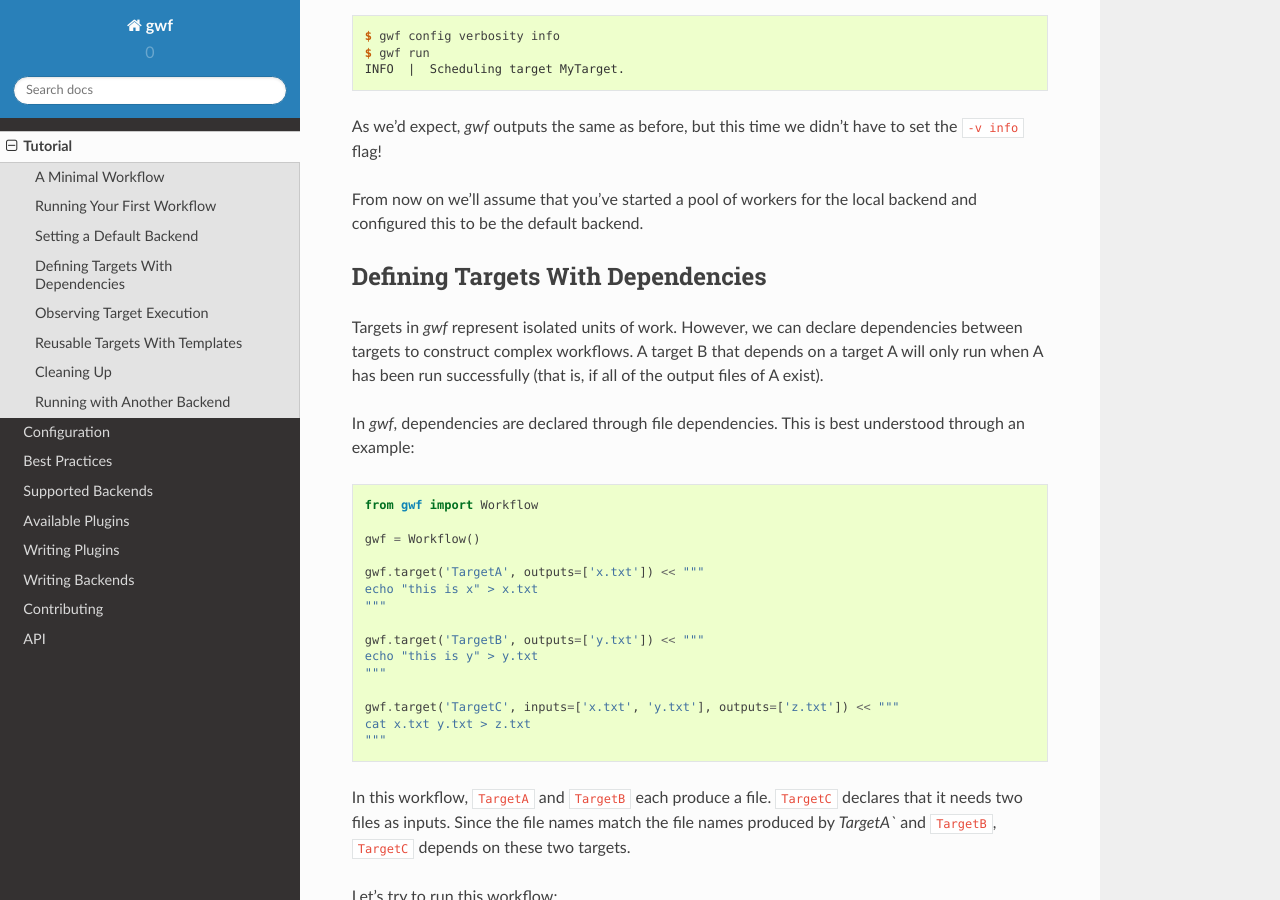
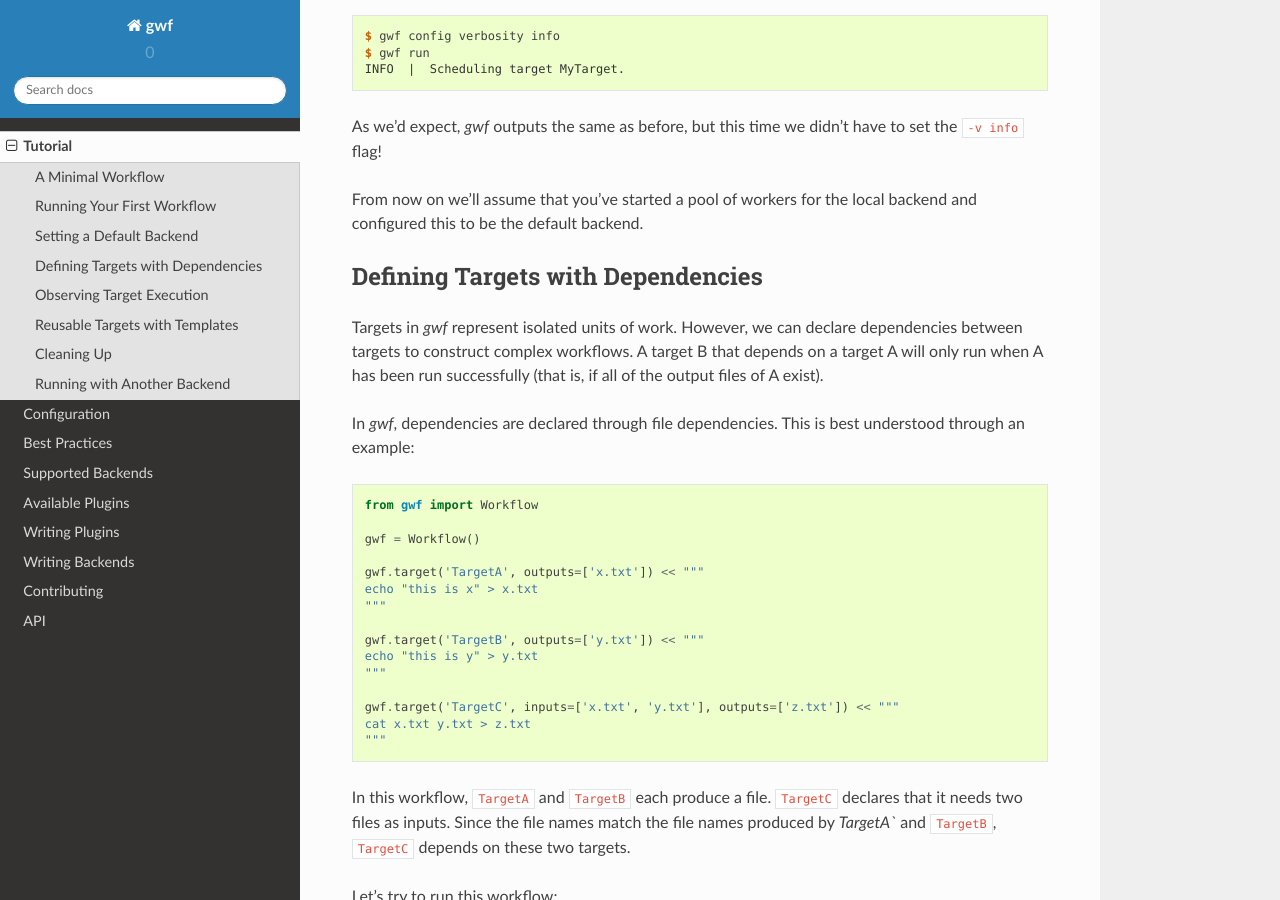
Before and after one commit to gwforg/gwf, a Sphinx documentation site: the page built from docs/tutorial.rst, in a window 1280 px wide and 900 px high, scrolled down 3687 px. Built offline with Sphinx 7.4.7 and the Read the Docs theme 2.0.0, drawn with Linux system fonts in a browser that asks for light colours; some of the changed text lies outside the part shown.

Commit message:
Fix headings.

```diff
--- a/docs/tutorial.rst
+++ b/docs/tutorial.rst
@@ -194,7 +194,7 @@ set the ``-v info`` flag!
 From now on we'll assume that you've started a pool of workers for the local backend
 and configured this to be the default backend.
 
-Defining Targets With Dependencies
+Defining Targets with Dependencies
 ----------------------------------
 
 Targets in *gwf* represent isolated units of work. However, we can declare
@@ -325,7 +325,7 @@ All targets should now have completed, so we see this.
 As you may have noticed, the numbers to the right show the number of targets that are
 in a specific state in the order: completed, running, submitted, should run, failed.
 
-Reusable Targets With Templates
+Reusable Targets with Templates
 -------------------------------
 
 Templates as functions, the most general way to do it.
```
